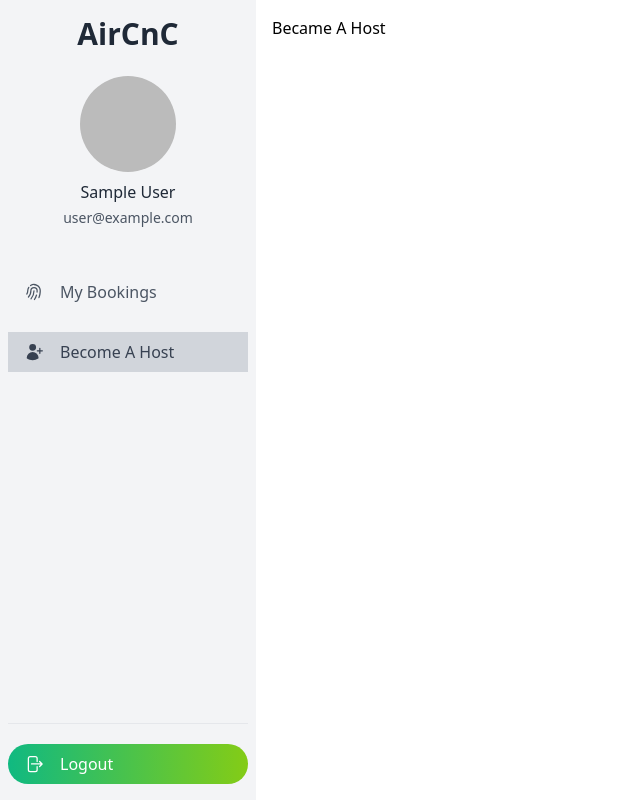
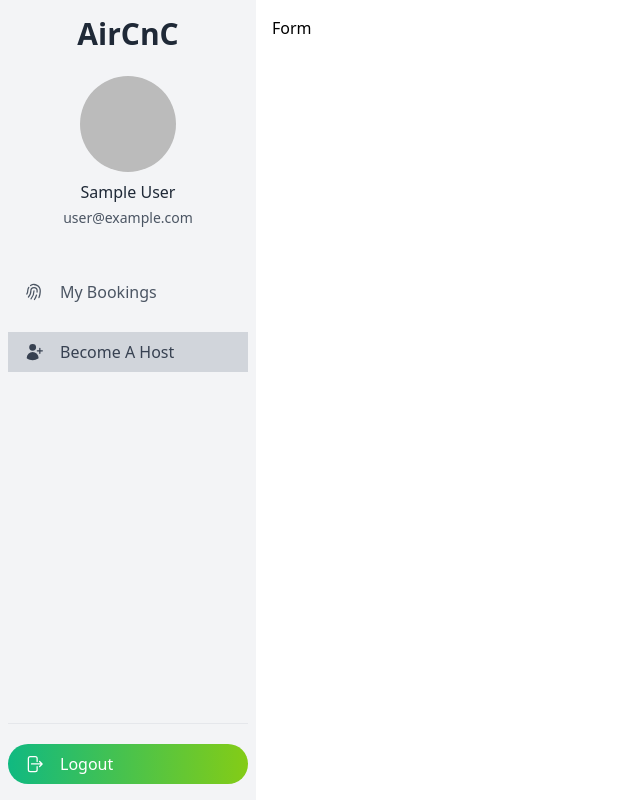
Before and after one commit to mdaslamalidu/airCnc-Client, a React (Create React App) app: page /dashboard/becameHost in a window 1280 px wide. Shown: the whole page, without its empty margins (0-640 px from the left). Built offline with nearby package versions, Linux system fonts and the light colour scheme; no server answers; sample sign-in values are in the browser's storage.

Commit message:
add becameHosForm

```diff
--- /dev/null
+++ b/src/Components/Form/BecameHostForm.js
@@ -0,0 +1,11 @@
+import React from "react";
+
+const BecameHostForm = () => {
+  return (
+    <div>
+      <h3>Form</h3>
+    </div>
+  );
+};
+
+export default BecameHostForm;
--- a/src/Pages/Dashboard/BecameAHost.js
+++ b/src/Pages/Dashboard/BecameAHost.js
@@ -1,9 +1,10 @@
 import React from "react";
+import BecameHostForm from "../../Components/Form/BecameHostForm";
 
 const BecameAHost = () => {
   return (
     <div>
-      <h3>Became A Host</h3>
+      <BecameHostForm></BecameHostForm>
     </div>
   );
 };
```
